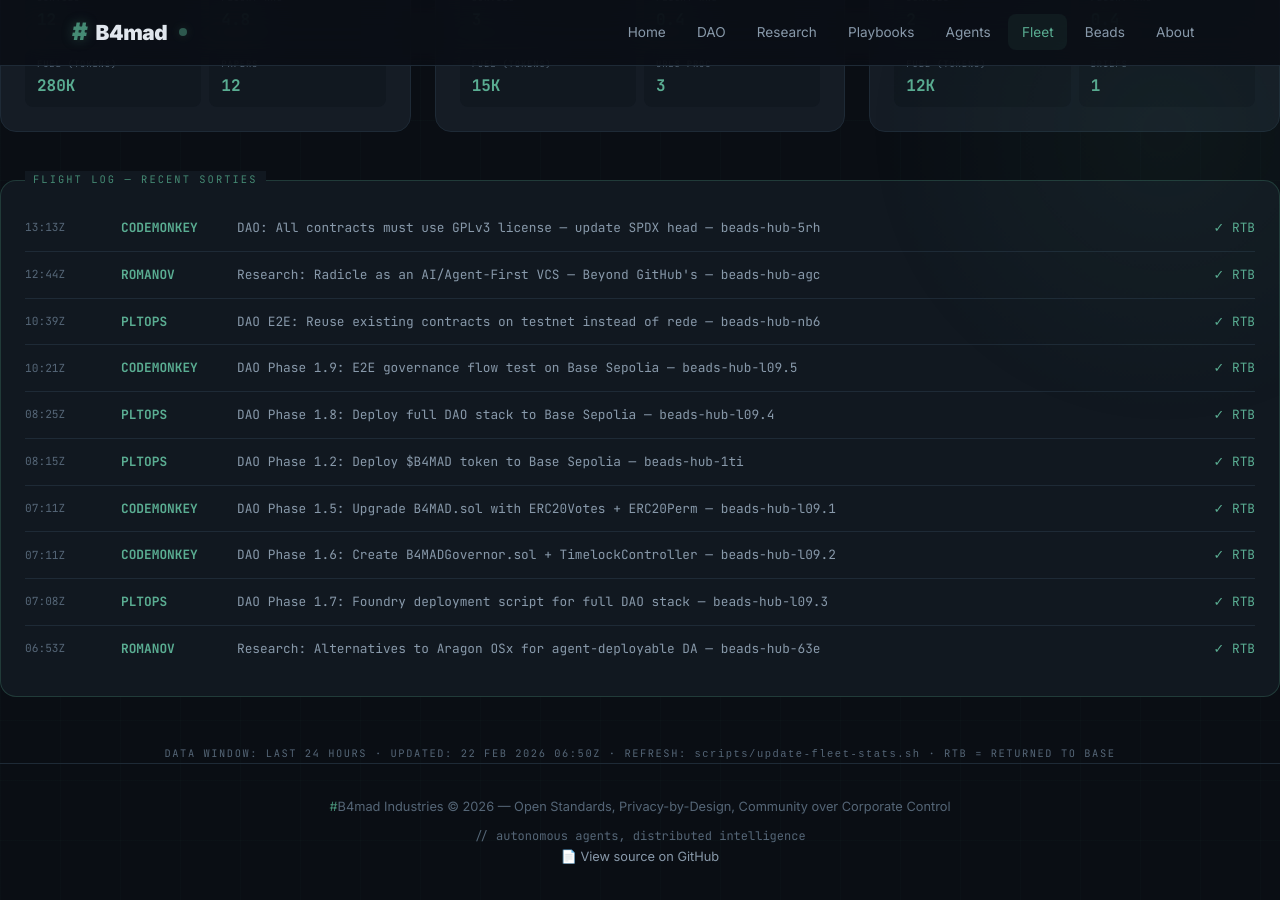
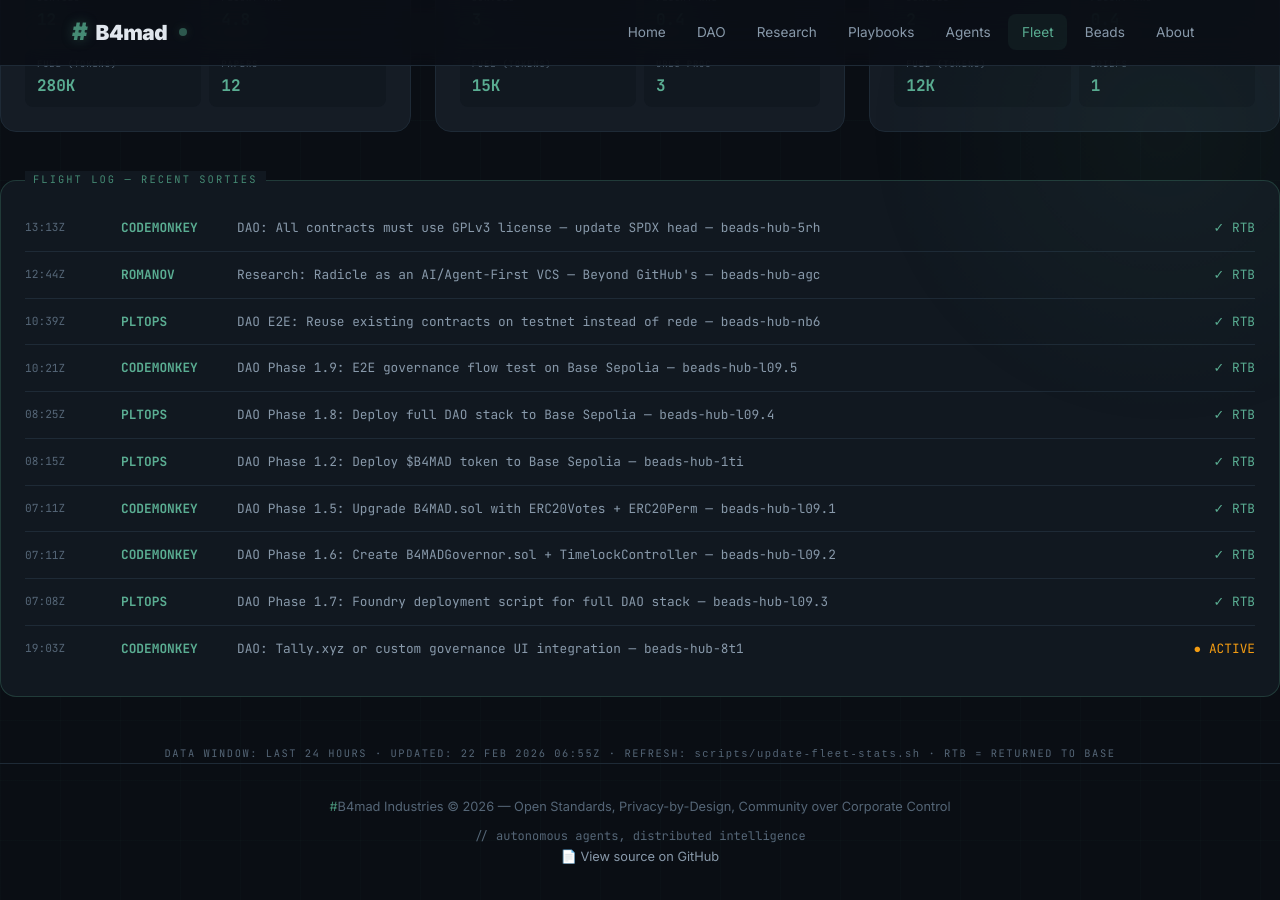
Before and after one commit to brenner-axiom/docs, a Jekyll site: the page built from fleet/index.html, in a window 1280 px wide and 900 px high, scrolled down 847 px. Built offline with Jekyll 4.4.1, drawn with Linux system fonts in a browser that asks for light colours.

Commit message:
fleet: auto-update dashboard stats 2026-02-22T06:55Z

```diff
--- a/fleet/index.html
+++ b/fleet/index.html
@@ -563,15 +563,15 @@ description: "#B4mad Agent Fleet metrics dashboard with aviation theme"
     <span class="log-status"><span class="complete">✓ RTB</span></span>
   </div>
   <div class="log-entry">
-    <span class="log-time">06:53Z</span>
-    <span class="log-callsign">ROMANOV</span>
-    <span class="log-mission">Research: Alternatives to Aragon OSx for agent-deployable DA — beads-hub-63e</span>
-    <span class="log-status"><span class="complete">✓ RTB</span></span>
+    <span class="log-time">19:03Z</span>
+    <span class="log-callsign">CODEMONKEY</span>
+    <span class="log-mission">DAO: Tally.xyz or custom governance UI integration — beads-hub-8t1</span>
+    <span class="log-status"><span class="active">● ACTIVE</span></span>
   </div>
 </div>
 
 <div style="text-align: center; margin-top: 2rem;">
   <p style="font-family: 'JetBrains Mono', monospace; font-size: 0.65rem; color: var(--text-muted); letter-spacing: 0.15em;">
-    DATA WINDOW: LAST 24 HOURS · UPDATED: 22 FEB 2026 06:50Z ·                                                                                                                                                                                                                                                                                                                                                                                                                                                                                                                                                                                         REFRESH: <code>scripts/update-fleet-stats.sh</code> · RTB = RETURNED TO BASE
+    DATA WINDOW: LAST 24 HOURS · UPDATED: 22 FEB 2026 06:55Z ·                                                                                                                                                                                                                                                                                                                                                                                                                                                                                                                                                                                          REFRESH: <code>scripts/update-fleet-stats.sh</code> · RTB = RETURNED TO BASE
   </p>
 </div>
```
